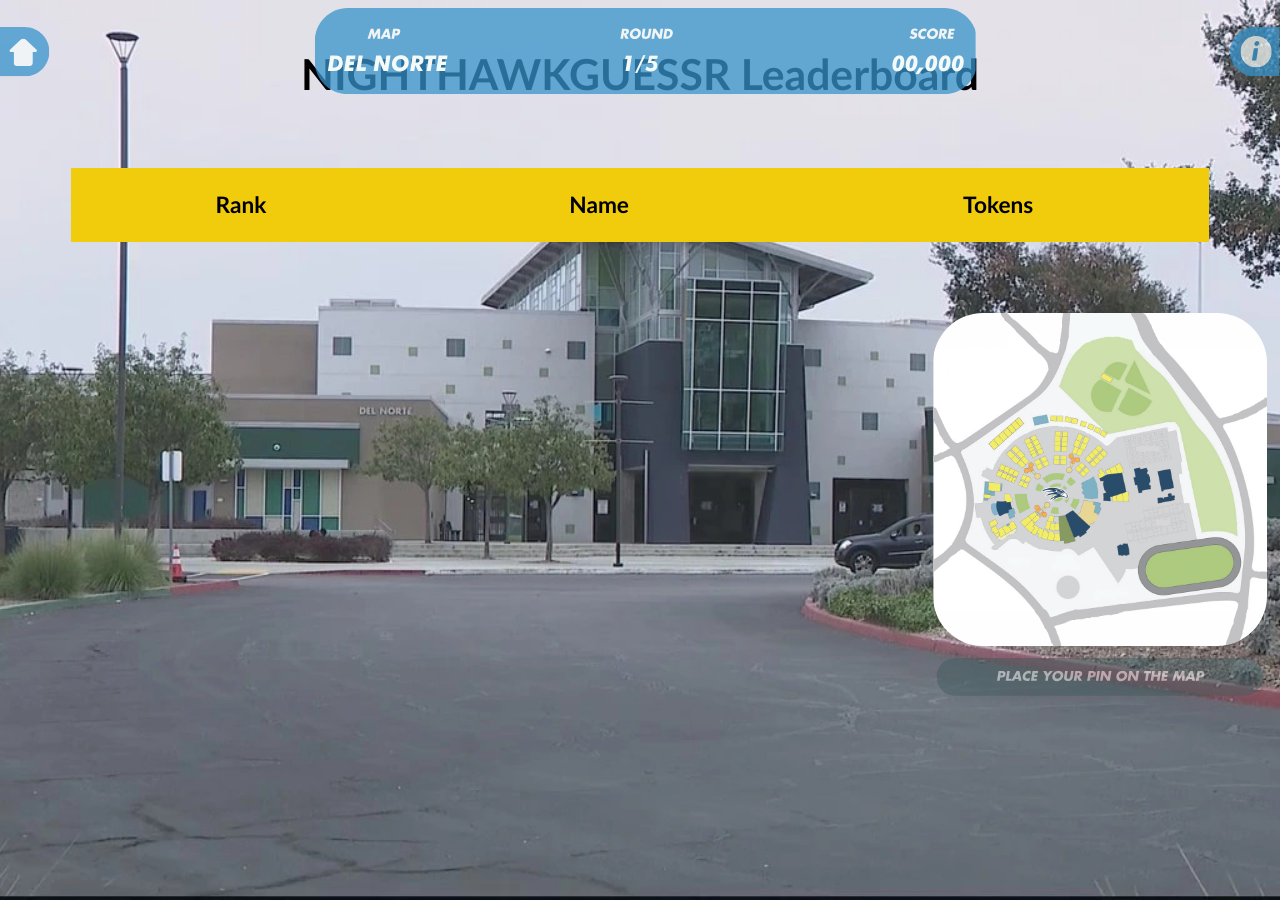
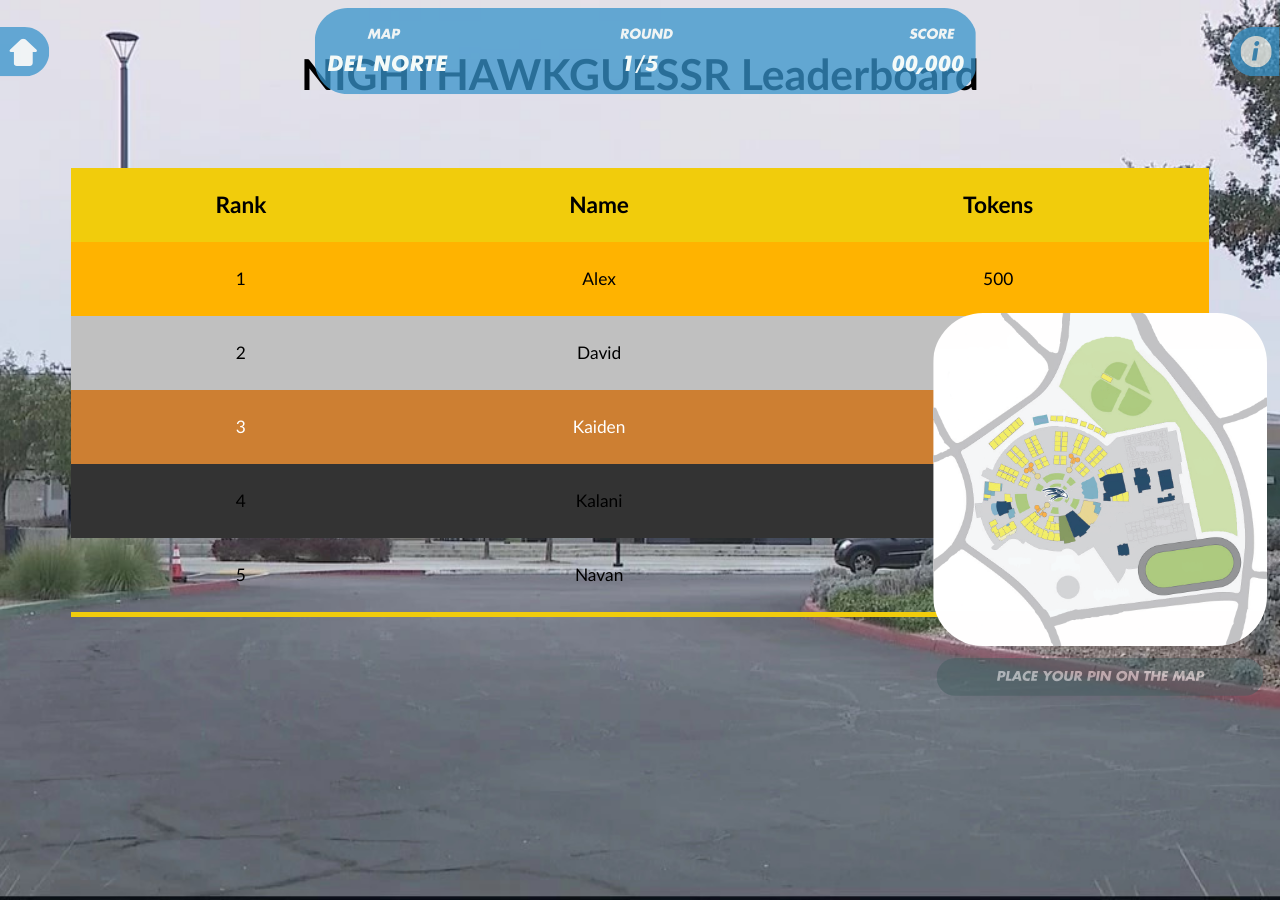
Before and after one commit to DavidVasilev1/Nighthawk-guessr, a Jekyll site: the page leaderboard.html, which Jekyll copies as it is, in a window 1280 px wide. Built offline with Jekyll 4.4.1, drawn with Linux system fonts in a browser that asks for light colours.

Commit message:
Update leaderboard.html

```diff
--- a/leaderboard.html
+++ b/leaderboard.html
@@ -98,6 +98,32 @@
       <td>Name</td>
       <td>Tokens</td>
     </thead>
+  <tr>
+    <td>1</td>
+    <td>Alex</td>
+    <td>500</td>
+  </tr>
+  <tr>
+    <td>2</td>
+    <td>David</td>
+    <td>450</td>
+  </tr>
+  <tr>
+    <td>3</td>
+    <td>Kaiden</td>
+    <td>370</td>
+  </tr>
+  <tr>
+    <td>4</td>
+    <td>Kalani</td>
+    <td>250</td>
+  </tr>
+  <tr>
+    <td>5</td>
+    <td>Navan</td>
+    <td>160</td>
+  </tr>
+
     <tbody id='tbody'></tbody>
   </table>
 </div>
```
